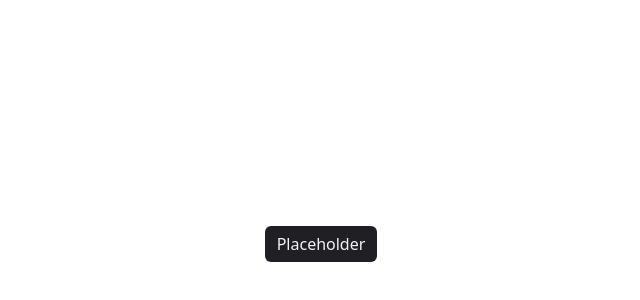
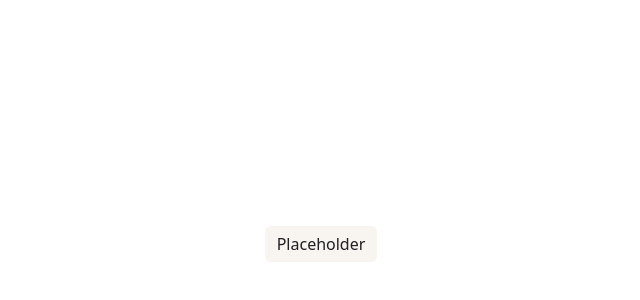
Before and after one commit to abdalsimam1-sketch/personal-finance-app, a React (Vite) app: page /test in a window 1280 px wide. Shown: the part 156-456 px from the top of the page, without its empty margins (319-959 px from the left). Built offline with nearby package versions, Linux system fonts and the light colour scheme.

Commit message:
add : secondary buttons with its hover states

```diff
--- a/src/index.css
+++ b/src/index.css
@@ -158,5 +158,13 @@
   background-color: var(--color-grey-500);
 }
 
-.btn-2 {
+.btn.btn-secondary {
+  background-color: var(--color-beige-100);
+  color: var(--color-grey-900);
+  border: var(--color-beige-100);
 }
+.btn.btn-secondary:hover {
+  background-color: white;
+  color: var(--color-grey-900);
+  border: 1px solid var(--color-beige-500);
+}
--- a/src/pages/TestingPage.jsx
+++ b/src/pages/TestingPage.jsx
@@ -5,7 +5,7 @@ export const TestingPage = () => {
       className="d-flex justify-content-center align-items-center"
       style={{ width: "100%", height: "100vh" }}
     >
-      <Button variant="primary" children="Placeholder"></Button>
+      <Button variant="secondary" children="Placeholder"></Button>
     </div>
   );
 };
```
